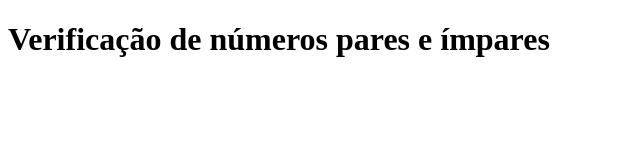
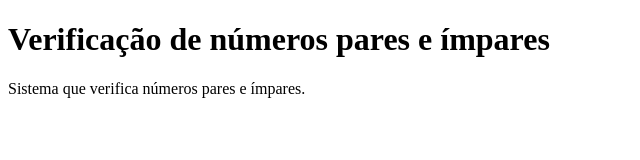
Before and after one commit to profdiegocarvalho/aulas, a plain HTML site: page index.html in a window 1280 px wide. Shown: the whole page, without its empty margins (0-640 px from the left). Drawn offline with Linux system fonts and the light colour scheme.

Commit message:
Alteração realizada no index.html e no README

```diff
--- a/index.html
+++ b/index.html
@@ -9,6 +9,8 @@
     <body>
         <h1>Verificação de números pares e ímpares</h1>
 
+        <p>Sistema que verifica números pares e ímpares.</p>
+
         <!-- Adicionando o link para o arquivo JavaScript -->
         <script src="app.js"></script>
     </body>
```
Also changed, not shown: 1 other file.
